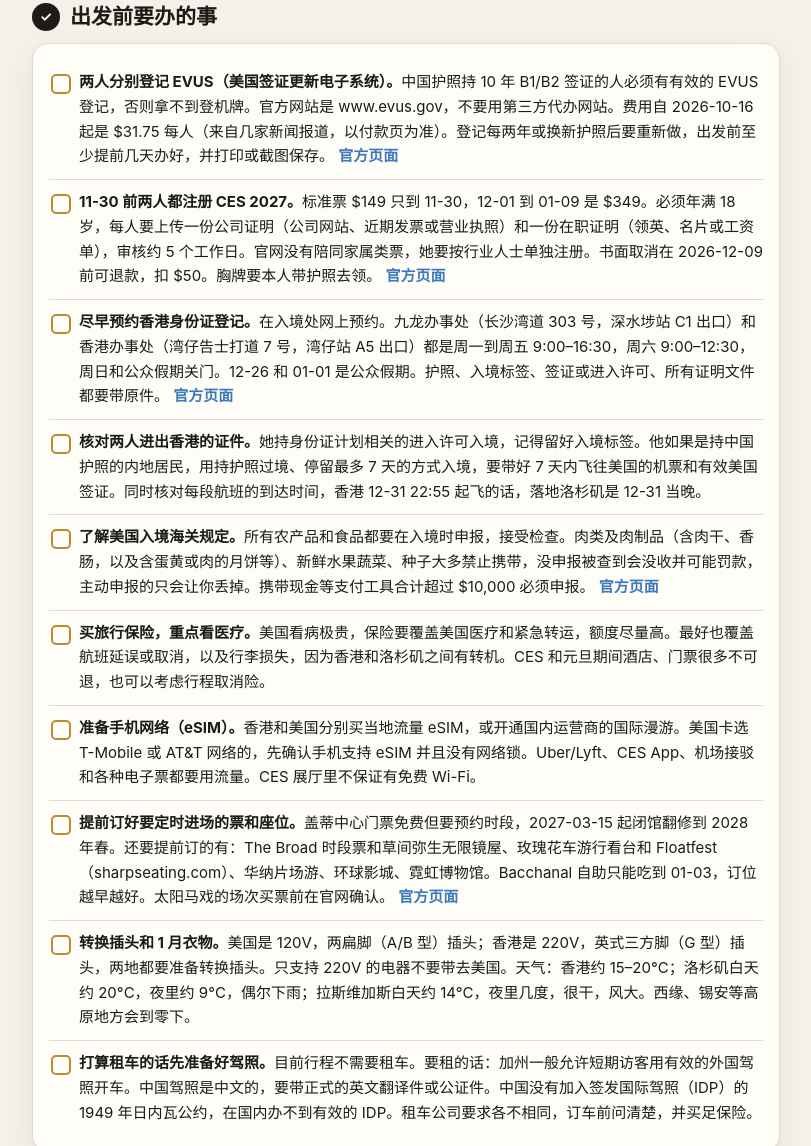
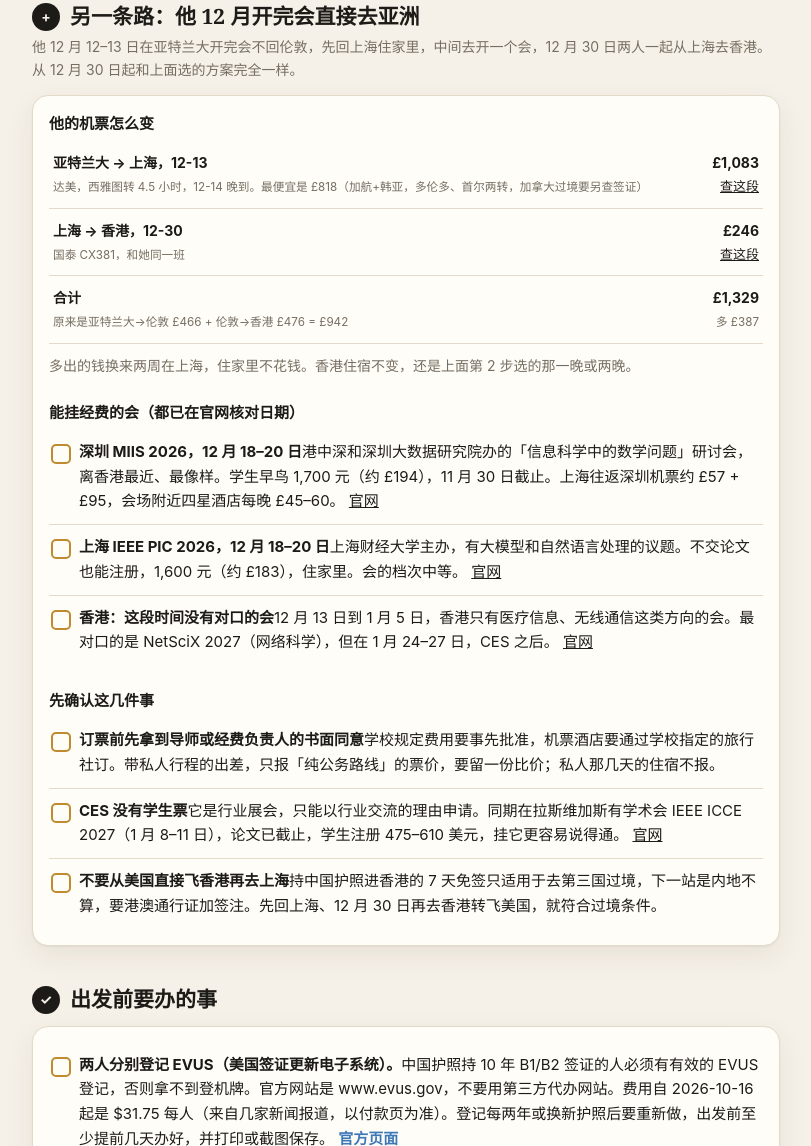
Before and after one commit to zhouyi-xiaoxiao/ces.zhouyixiaoxiao.com, a plain HTML site: page index.html in a window 1280 px wide. Shown: the part 6362-7508 px from the top of the page, without its empty margins (234-1045 px from the left). Drawn offline with Linux system fonts and the light colour scheme.

Commit message:
Add post-conference Asia route

```diff
--- a/index.html
+++ b/index.html
@@ -168,6 +168,7 @@ footer{color:var(--mute);font-size:12px;padding:32px 0 20px;text-align:center}
 .bar .t b span{font:500 13px var(--sans);color:#cfc8b8;margin-left:6px}
 .bar button{flex:none;border:0;border-radius:12px;background:#e0b55c;color:#221803;font-weight:700;font-size:15px;padding:12px 16px;cursor:pointer}
 @media (max-width:520px){.pc{grid-template-columns:1fr}h1{font-size:27px}.tier span{font-size:11px}}
+table.alt{width:100%;border-collapse:collapse;font-size:14px}table.alt td{padding:10px 4px;border-bottom:1px solid var(--line);vertical-align:top}table.alt small{color:var(--mute)}table.alt a{font-size:13px}
 </style>
 </head>
 <body>
@@ -210,6 +211,29 @@ footer{color:var(--mute);font-size:12px;padding:32px 0 20px;text-align:center}
   <p class="hint">香港飞洛杉矶，单人单程最低价。12 月 26、27 日最便宜，但香港入境处 25–27 日不办公，办不了身份证。</p>
   <div class="box"><div class="chart" id="chart"></div></div>
 
+
+  <div class="step" id="asia"><i>+</i><h2>另一条路：他 12 月开完会直接去亚洲</h2></div>
+  <p class="hint">他 12 月 12–13 日在亚特兰大开完会不回伦敦，先回上海住家里，中间去开一个会，12 月 30 日两人一起从上海去香港。从 12 月 30 日起和上面选的方案完全一样。</p>
+  <div class="box" style="margin-top:12px">
+   <div class="sec" style="margin-top:0">他的机票怎么变</div>
+   <div style="overflow-x:auto"><table class="alt"><tbody>
+   <tr><td><b>亚特兰大 → 上海，12-13</b><br><small>达美，西雅图转 4.5 小时，12-14 晚到。最便宜是 £818（加航+韩亚，多伦多、首尔两转，加拿大过境要另查签证）</small></td><td style="white-space:nowrap;text-align:right"><b>£1,083</b><br><a href="https://www.google.com/travel/flights?hl=zh-CN&curr=GBP&q=Flights%20to%20PVG%20from%20ATL%20on%202026-12-13%20one%20way%20economy" target="_blank" rel="noopener">查这段</a></td></tr><tr><td><b>上海 → 香港，12-30</b><br><small>国泰 CX381，和她同一班</small></td><td style="white-space:nowrap;text-align:right"><b>£246</b><br><a href="https://www.google.com/travel/flights?hl=zh-CN&curr=GBP&q=Flights%20to%20HKG%20from%20PVG%20on%202026-12-30%20one%20way%20economy" target="_blank" rel="noopener">查这段</a></td></tr>
+   <tr><td><b>合计</b><br><small>原来是亚特兰大→伦敦 £466 + 伦敦→香港 £476 = £942</small></td><td style="white-space:nowrap;text-align:right"><b>£1,329</b><br><small>多 £387</small></td></tr>
+   </tbody></table></div>
+   <p class="hint" style="margin:10px 0 0">多出的钱换来两周在上海，住家里不花钱。香港住宿不变，还是上面第 2 步选的那一晚或两晚。</p>
+   <div class="sec">能挂经费的会（都已在官网核对日期）</div>
+   <ul class="todo">
+    <li><b>深圳 MIIS 2026，12 月 18–20 日</b><span>港中深和深圳大数据研究院办的「信息科学中的数学问题」研讨会，离香港最近、最像样。学生早鸟 1,700 元（约 £194），11 月 30 日截止。上海往返深圳机票约 £57 + £95，会场附近四星酒店每晚 £45–60。 <a href="https://www.sribd.cn/MIIS2026/index.html" target="_blank" rel="noopener">官网</a></span></li>
+    <li><b>上海 IEEE PIC 2026，12 月 18–20 日</b><span>上海财经大学主办，有大模型和自然语言处理的议题。不交论文也能注册，1,600 元（约 £183），住家里。会的档次中等。 <a href="http://www.picconf.com/" target="_blank" rel="noopener">官网</a></span></li>
+    <li><b>香港：这段时间没有对口的会</b><span>12 月 13 日到 1 月 5 日，香港只有医疗信息、无线通信这类方向的会。最对口的是 NetSciX 2027（网络科学），但在 1 月 24–27 日，CES 之后。 <a href="https://netscix2027.github.io" target="_blank" rel="noopener">官网</a></span></li>
+   </ul>
+   <div class="sec">先确认这几件事</div>
+   <ul class="todo">
+    <li><b>订票前先拿到导师或经费负责人的书面同意</b><span>学校规定费用要事先批准，机票酒店要通过学校指定的旅行社订。带私人行程的出差，只报「纯公务路线」的票价，要留一份比价；私人那几天的住宿不报。</span></li>
+    <li><b>CES 没有学生票</b><span>它是行业展会，只能以行业交流的理由申请。同期在拉斯维加斯有学术会 IEEE ICCE 2027（1 月 8–11 日），论文已截止，学生注册 475–610 美元，挂它更容易说得通。 <a href="https://icce.org/2027/" target="_blank" rel="noopener">官网</a></span></li>
+    <li><b>不要从美国直接飞香港再去上海</b><span>持中国护照进香港的 7 天免签只适用于去第三国过境，下一站是内地不算，要港澳通行证加签注。先回上海、12 月 30 日再去香港转飞美国，就符合过境条件。</span></li>
+   </ul>
+  </div>
   <div id="essWrap"></div>
 
   <div class="step"><i>!</i><h2>下单前先做这几件事</h2></div>
```
